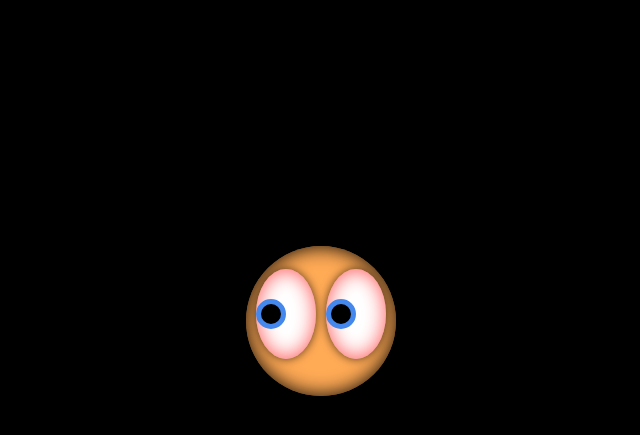
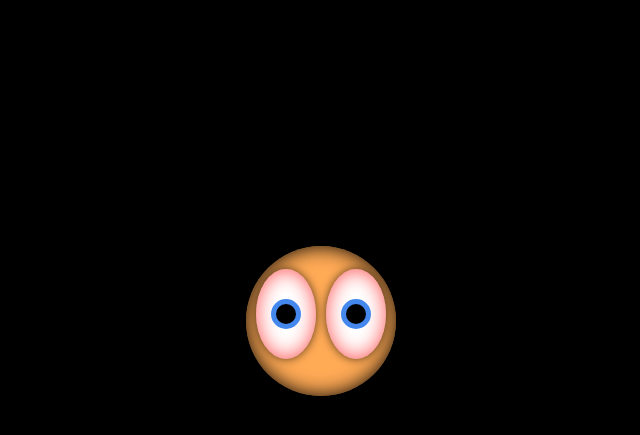
Before and after one commit to gastonvillarruel/Evileye, a plain HTML site: page index.html in a window 1280 px wide. Shown: the part 79-514 px from the top of the page, without its empty margins (319-959 px from the left). Drawn offline with Linux system fonts and the light colour scheme.

```diff
--- a/estilo.css
+++ b/estilo.css
@@ -43,9 +43,9 @@ h1{
 .pupil-container{
 	width: 60px;
 	height: 60px;
-	background: ;
 	border-radius: 50%;
-	transform: rotate(0deg);
+	transition: all .05s;
+	transform: translateX(15px);
 	display: flex;
 	align-items: center;
 }
@@ -58,10 +58,3 @@ h1{
 	position: absolute;
 	border: 5px solid #48e;
 }
-.lefteye{
-	left:;
-	transform: ;
-}
-.righteye{
-	transform: translate(var(--righteyeX), var(--righteyeY));
-}
```
Also changed, not shown: scripts.js (+7 -5 lines).
